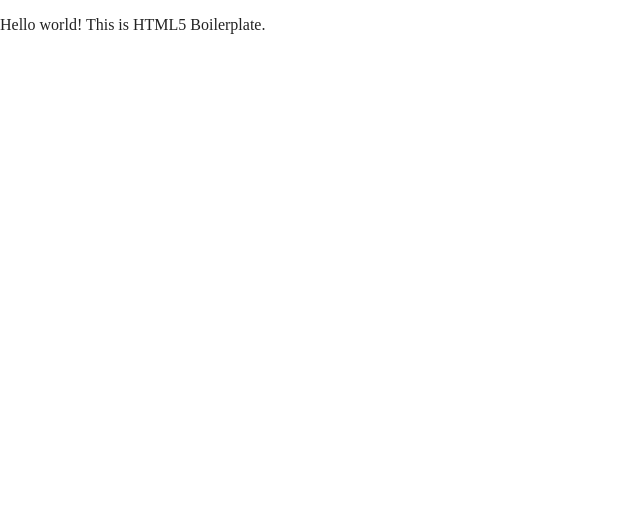
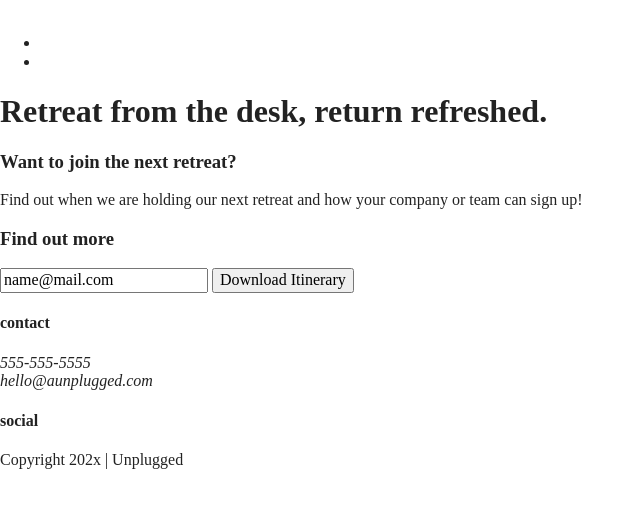
Before and after one commit to javier-ortiz123/unplugged-6-2-2024-step-1-of-10-your-responsive--website-project, a website built with Parcel: page index.html in a window 1280 px wide. Shown: the whole page, without its empty margins (0-644 px from the left). Built offline with nearby package versions, Linux system fonts and the light colour scheme.

Commit message:
initial commit

```diff
--- a/index.html
+++ b/index.html
@@ -3,7 +3,7 @@
 
 <head>
   <meta charset="utf-8">
-  <title></title>
+  <title>Unplugged Retreat</title>
   <meta name="description" content="">
   <meta name="viewport" content="width=device-width, initial-scale=1">
 
@@ -21,11 +21,76 @@
 
   <meta name="theme-color" content="#fafafa">
 </head>
-
 <body>
 
   <!-- Add your site or application content here -->
-  <p>Hello world! This is HTML5 Boilerplate.</p>
+
+  <header>
+<div class="content-wrapper">
+<a href="#">
+<img >
+</a>
+<div class="header-divider"></div>
+<nav>
+  <ul>
+    <li><a href="faq/index.html"></a></li>
+    <li><a href="about/index.html"></a></li>
+  </ul>
+</nav>
+
+</div>
+  </header>
+  <main>
+<section class="hero-area">
+  <div class="content-wrapper">
+    <h1>Retreat from the desk, return refreshed.</h1>
+  </div>
+</section>
+<aside>
+  <div class="content-wrapper">
+    <div class="form-description">
+      <h3>Want to join the next retreat?</h3>
+      <p>Find out when we are holding our next retreat and how your company or team can sign up!</p>
+    </div>
+    <div class="form">
+      <h3>Find out more</h3>
+      <input type="text" name="name" value="name@mail.com">
+<input type="button" value="Download Itinerary">
+
+    </div>
+  </div>
+</aside>
+
+  </main>
+  <footer>
+<div class="content-wrapper">
+  <div class="footer-content">
+    <div class="contact">
+<h4>contact</h4>
+<address>
+  <p>
+    555-555-5555<br>
+    hello@aunplugged.com
+  </p>
+</address>
+  </div>
+  <div class="social">
+<h4>social</h4>
+<div class="social-icons"></div>
+<p>
+  <a href="#"></a>
+</p>
+</div>
+  </div>
+</div>
+<div class="copyright">
+<p>Copyright 202x | Unplugged </p>
+</div>
+
+
+</footer>
+
+
   <script src="js/vendor/modernizr-3.11.2.min.js"></script>
   <script src="js/plugins.js"></script>
   <script src="js/main.js"></script>
```
